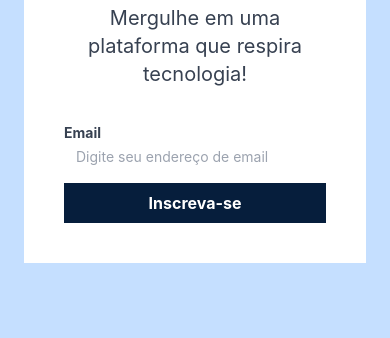
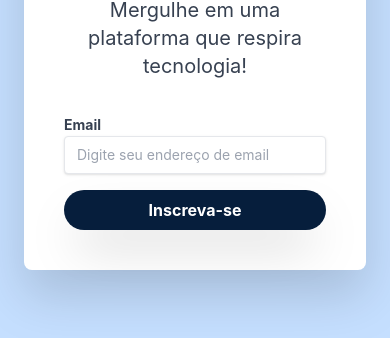
Before and after one commit to gabriela-albuquerque/alura_newsletter_tailwind, a plain HTML site: page newsletter.html in a window 390 px wide. Shown: the part 506-844 px from the top of the page. Drawn offline with nearby package versions, Linux system fonts and the light colour scheme.

Commit message:
finalizada versao mobile

```diff
--- a/newsletter.html
+++ b/newsletter.html
@@ -15,7 +15,7 @@
                         azul: {
                             claro: '#C5DFFF',
                             escuro: '#061E3C',
-                            hover: '#157B0'
+                            hover: '#157B00'
                         },
                     },
                     fontFamily: {
@@ -29,13 +29,13 @@
 
 <body class="bg-azul-claro font-inter flex justify-center items-center h-screen">
 
-    <main class="flex px-6">
+    <main class="flex px-6 drop-shadow-2xl">
 
         <section class="bg-azul-escuro hidden">
             <img class="" src="image/icone-mergulhador.svg" alt="icone de mergulhador">
         </section>
 
-        <section class="bg-white p-10 gap-6 flex flex-col">
+        <section class="bg-white p-10 gap-6 flex flex-col rounded-lg">
 
             <div class="">
                 <svg class=""
@@ -58,8 +58,8 @@
 
             <form>
                 <label class="text-sm font-bold text-gray-700 mb-2" for="email">Email</label>
-                <input class="text-sm w-full mb-4 pl-3" id="email" type="email" placeholder="Digite seu endereço de email">
-                <button class="font-bold text-white bg-azul-escuro w-full py-2" type="button">Inscreva-se</button>
+                <input class="text-sm w-full mb-4 pl-3 rounded border py-2 shadow focus:outline-none hover:border-azul-claro hover:ring-1 hover:ring-azul-escuro focus:border-azul-escuro focus:ring-1 focus:ring-azul-escuro" id="email" type="email" placeholder="Digite seu endereço de email">
+                <button class="font-bold text-white bg-azul-escuro w-full py-2 rounded-full shadow-2xl hover:bg-azul-hover duratio-150" type="button">Inscreva-se</button>
             </form>
         </section>
     </main>
```
